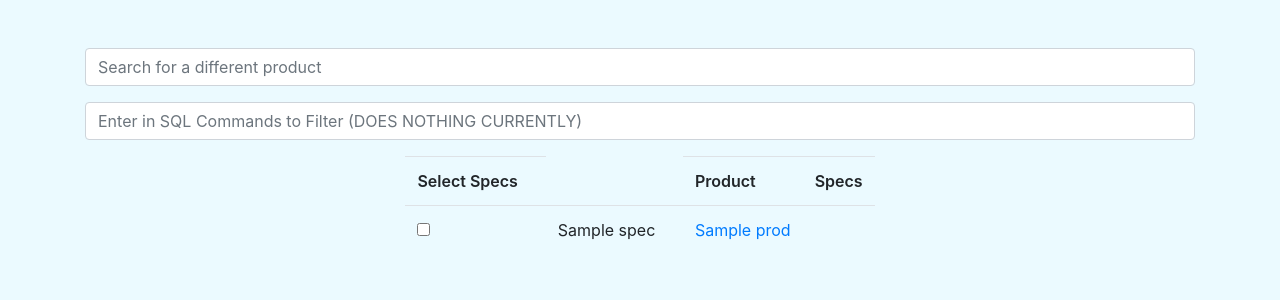
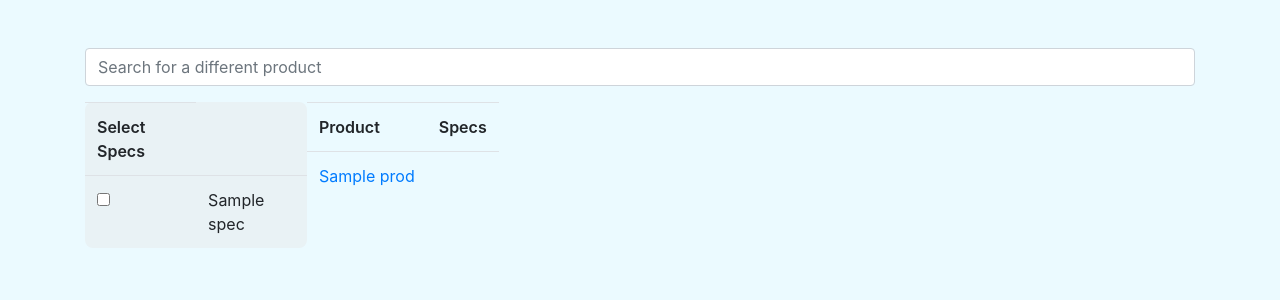
Before and after one commit to SnootierMoon/NGHackWeek, a Python web app: template templates/search.html in a window 1280 px wide. Shown: the top 300 px of the page. Run offline with Jinja, Linux system fonts and the light colour scheme; the template is opened without the code that fills it: most values are stand-ins (such as "Sample title", 1, 10 or a date in 2020); some libraries are stand-ins or nearby versions.

Commit message:
adding in style for tables

```diff
--- a/static/css/search.css
+++ b/static/css/search.css
@@ -1,7 +1,7 @@
 .table-container {
     display: flex;
     flex-wrap: nowrap;
-    justify-content: center;
+    justify-content: left;
     align-items: flex-start;
     overflow-x: auto;
   }
@@ -10,6 +10,7 @@
   table {
     border-collapse: collapse;
     border-spacing: 0;
+    border-radius: 0.5rem;
   }
 
   th,
@@ -25,7 +26,8 @@
   }
 
   .left-table {
-    width: 25%;
+    width: 20%;
+    background-color: #e9f2f5;
   }
 
   @media (max-width: 576px) {
--- a/templates/search.html
+++ b/templates/search.html
@@ -53,12 +53,6 @@
       </div>
     </form>
 
-    <form>
-      <div class="form-group">
-        <input type="text" class="form-control" name="query" placeholder="Enter in SQL Commands to Filter (DOES NOTHING CURRENTLY)">
-      </div>
-    </form>
-
     <div class="table-container">
       <!-- SPECS TABLE -->
         <table class="left-table">
```
